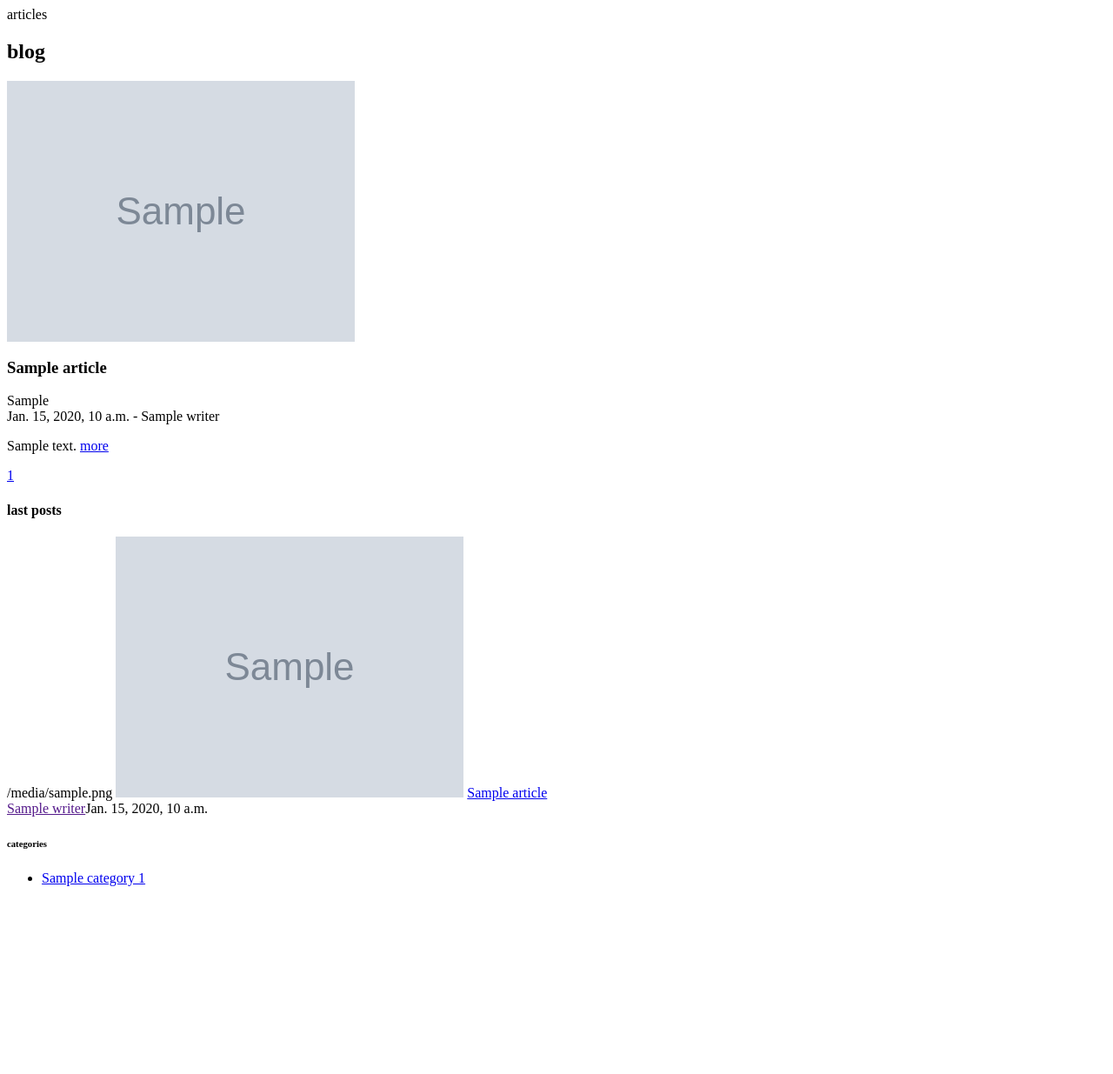
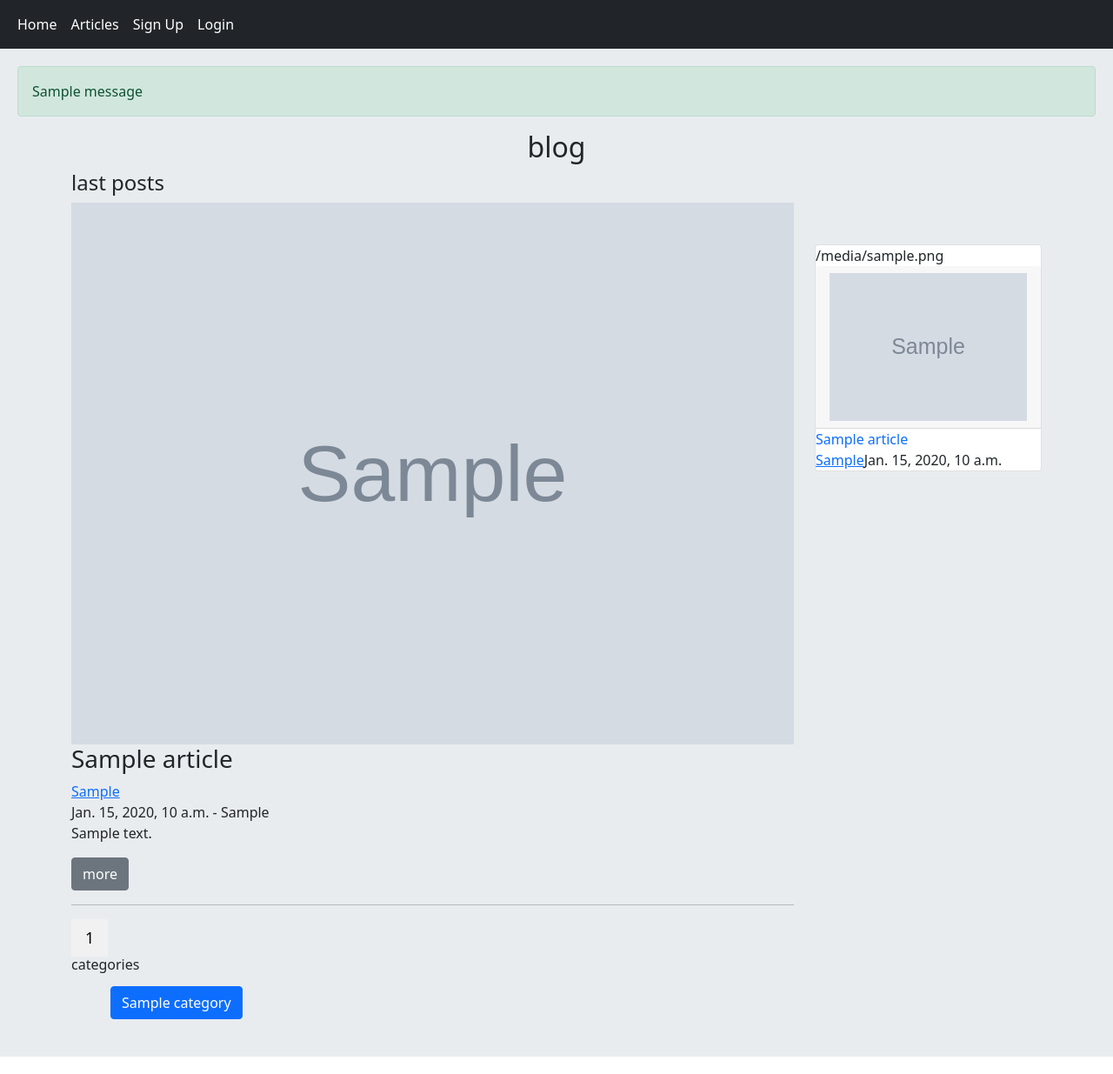
Before and after one commit to arashkarimi1999/blogtest, a Django app: template apps/article_module/templates/article_module/articles_page.html in a window 1280 px wide. Shown: the whole page at 87% size. Before the commit the page ends 1019 px from the top, so only its background shows below. Run offline with Django 3.2, Linux system fonts and the light colour scheme; the template is opened without the code that fills it: most values are stand-ins (such as "Sample title", 1, 10 or a date in 2020); grey boxes marked "Sample" are stand-in pictures; one stand-in notice (Sample message) is shown; some libraries are stand-ins or nearby versions.

Commit message:
finish project

```diff
--- a/apps/article_module/forms.py
+++ b/apps/article_module/forms.py
@@ -8,11 +8,7 @@ class CreateArticleForm(forms.ModelForm):
         model=Article
         fields = ["title",'slug','selected_categories','short_description','text','image']
         # fields='__all__'
-    # categories = forms.ModelMultipleChoiceField(
-    #     queryset=ArticleCategory.objects.all(),
-    #     widget=forms.CheckboxSelectMultiple,
-    #     required=False  # Make it optional, remove this line if it should be required
-    # )
+
 
 class CommentForm(forms.ModelForm):
 
--- a/apps/article_module/templates/article_module/articles_page.html
+++ b/apps/article_module/templates/article_module/articles_page.html
@@ -1,12 +1,6 @@
+{% extends 'base.html' %}
 
-{% comment %} {% load render_partial %}
-{% load sorl_thumbnail %} {% endcomment %}
-{% block title %}
-    articles
-{% endblock %}
-
-
-{% block body %}
+{% block content %}
 <body id="blog-2" class="page">
   <main>
 <div class="page-heading text-center">
@@ -16,56 +10,77 @@
 </div>
 <div class="container">
   <div class="row">
+    <h4>last posts   </h4>
     <div class="col-lg-9">
           {% for articles in article %}
-                    <div class="blog-item clearfix"> <div class="blog-item clearfix">
+                  <div class="blog-item clearfix">
+                       <div class="blog-item clearfix">
 
-                              <img src="{{ articles.image.url }}" alt="blog-single" class="resp-img">
+                            <img src="{{ articles.image.url }}" alt="blog-single" class="resp-img"  width="100%" height="auto">
 
                   </div>
         <h3>{{ articles.title }}</h3>
-          <div class="author">  {{ articles.selected_categories.all|join:" / " }}  </a><br> <span> {{articles.date }} - {{ articles.writer }}   </span> </div>
-          <p class="abs"> {{ articles.short_description }} <a href="{% url "article:article-detail"  articles.slug %}" class="pull-right greybutton">more  </a> </div>
+        <div class="author">
+           <a href="#"> {{ articles.selected_categories.all|join:" / " }}  </a>
+           <br> <span> {{articles.date_created }} - {{ articles.author.first_name }}   </span>
+          </div>
+        <p class="abs"> {{ articles.short_description }}
+          <br>
+          <a href="{% url "article:article-detail"  articles.slug %}" class="pull-right mt-3 greybutton btn btn-secondary">more  </a>
+       </div>
+       <hr>
           {% endfor %}
 
 
       <div class="paginations">
 
           {% if page_obj.has_previous %}
-                <a class="prev" href="?page={{ page_obj.previous_page_number }}"><i class="zmdi zmdi-chevron-right"></i>previpus  </a>
+              <a style="text-decoration: none;
+              display: inline-block;
+              padding: 8px 16px;   background-color: #f1f1f1;
+  color: black; font-size: large;" class="prev" href="?page={{ page_obj.previous_page_number }}">&#8249;  </a>
           {% endif %}
 
          {% for page in paginator.page_range %}
-            <a href="?page={{ page }}" class="{% if page_obj.number == page%} active {% endif %} " >{{ page }}</a>
+          <a style="text-decoration: none;
+          display: inline-block;
+          padding: 8px 16px;   background-color: #f1f1f1;
+  color: black; font-size: large;" href="?page={{ page }}" class="{% if page_obj.number == page%} active {% endif %} " >{{ page }}</a>
          {% endfor %}
 
 
          {% if page_obj.has_next %}
-             <a class="next" href="?page={{ page_obj.next_page_number }}">next <i class="zmdi zmdi-chevron-left"></i></a> </div>
+           <a class="next" href="?page={{ page_obj.next_page_number }}">next <i class="zmdi zmdi-chevron-left">&#8250;</i></a>
          {% endif %}
       </div>
+    </div>
 
+      <div class="col-lg-3">
 
-        <h4>last posts   </h4>
       {% for latest_article in latest_articles %}
-        <div class="recent-post clearfix"> {{latest_article.image}}
-        <img src="{{ image.url }}" alt="recent" class="pull-left">
-        <a href="{% url "article:article-detail" latest_article.slug %}">{{ latest_article.title }}</a>
-        <div class="author"> <a href="">{{ latest_article.writer }}</a><span>{{ latest_article.date }}</span> </div>
+      <div class="recent-post card mt-5 clearfix"> {{latest_article.image}}
+      <img src="{{ image.url }}" alt="recent" class="pull-left card-header"  width="100%" height="auto">
+      <a style="text-decoration: none;" href="{% url "article:article-detail" latest_article.slug %}">{{ latest_article.title }}</a>
+      <div class="author">
+           <a href="">{{ latest_article.author.first_name }}</a><span>{{ latest_article.date_created }}</span>
+       </div>
+      </div>
   {% endfor %}
 </div>
   <div class="categories">
     <h6>  categories </h6>
     <ul>
    {% for category in categories %}
-           <li><a href="{% url "article:article-by-category-list" category.title %}">{{ category }} {{ category.aricle_count }}</a></li>
+         <li class="btn ">
+          <a href="{% url "article:article-by-category-list" category.title %}" class="btn btn-primary">{{ category }}</a>
+      </li>
    {% endfor %}
 
     </ul>
   </div>
     </div>
   </div>
-  </div>
+
 </main>
 </body>
 {% endblock %}
--- a/templates/inc/navbar.html
+++ b/templates/inc/navbar.html
@@ -6,6 +6,7 @@
             {% if request.user.is_authenticated %}
             <a class="nav-link active" href="{% url 'user:user-panel' %}">User Panel</a>
             <a class="nav-link active" href="{% url 'user:logout' %}">Logout</a>
+            <a class="nav-link active" href="{% url 'article:user-articles' %}">My Articles</a>
                 {% if request.user.is_superuser %}
                 <a class="nav-link active" href="/admin">Admin Panel</a>
                 {% endif %}
```
Also changed, not shown: apps/article_module/templates/article_module/article-detail.html (+36 -37 lines), apps/article_module/templates/article_module/create_article.html (+3 -10 lines), apps/article_module/templates/article_module/update_article.html (+4 -8 lines), apps/article_module/templates/article_module/user_article.html (+4 -8 lines), apps/article_module/views.py (+4 -4 lines), apps/user_module/templates/user_module/edit-user-panel.html (+14 -14 lines), 9 other files. Lines whose indentation alone changed are shown as unchanged.
